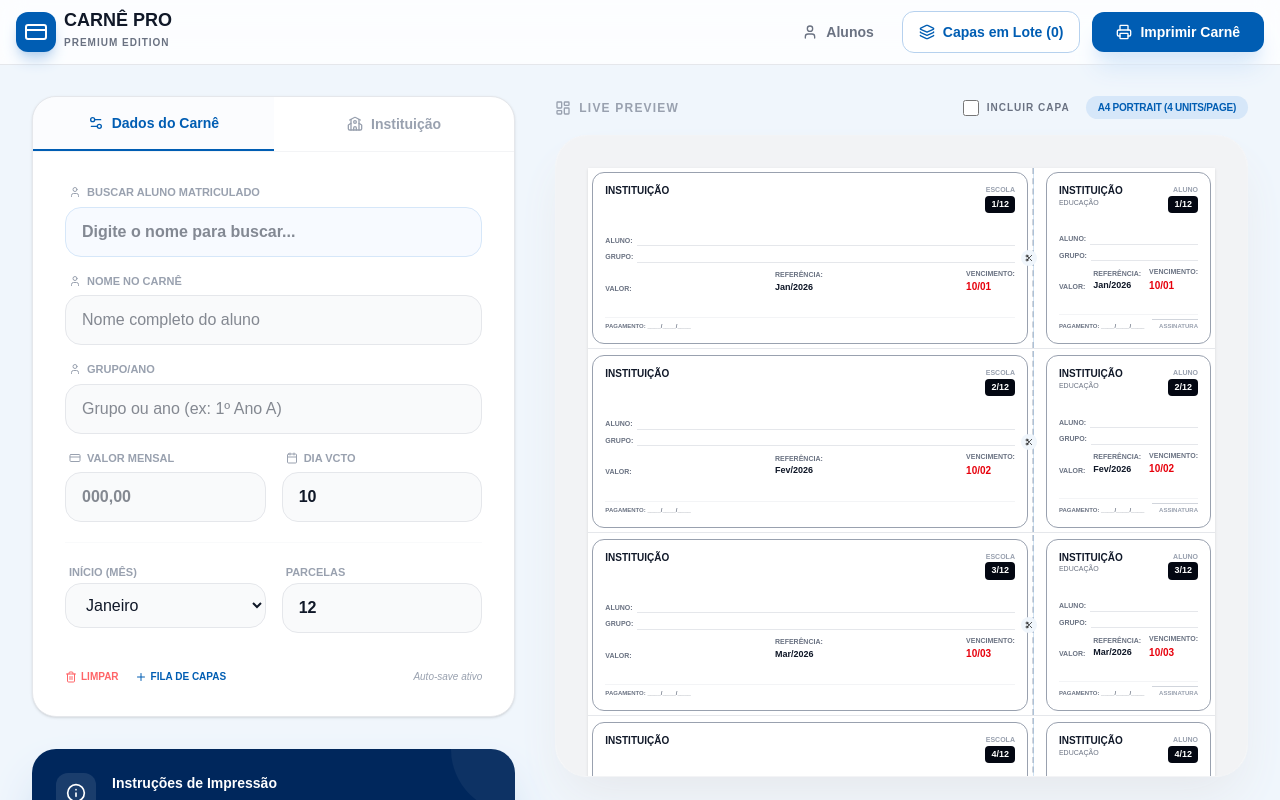
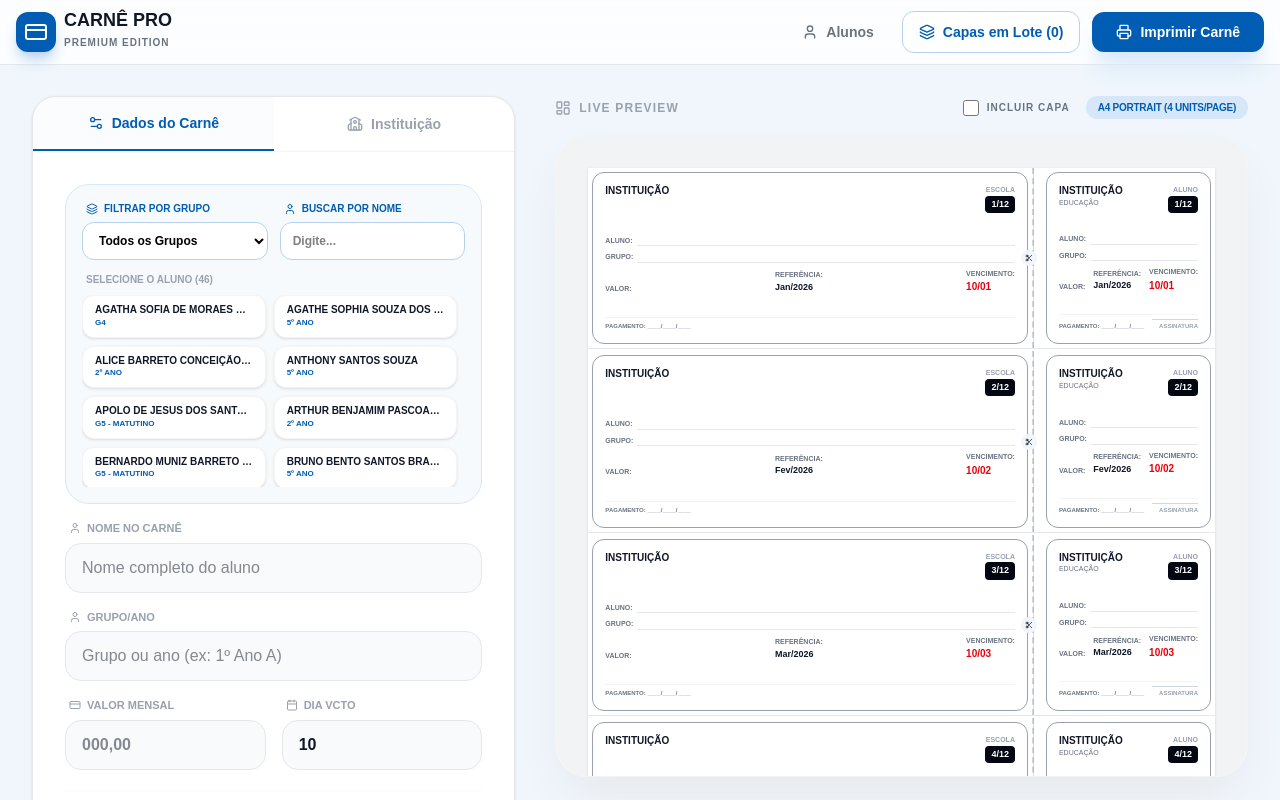
Before and after one commit to fabiobpereira45-del/Carn-, a React (Vite) app: page / in a window 1280 px wide. Shown: the top 800 px of the page. Built offline with nearby package versions, Linux system fonts and the light colour scheme.

Commit message:
Add group filter and quick student selector UI

```diff
--- a/src/App.tsx
+++ b/src/App.tsx
@@ -292,8 +292,10 @@ export default function App() {
   const [activeTab, setActiveTab] = useState<'config' | 'school' | 'students'>('config');
   const [students, setStudents] = useState<Student[]>(() => {
     const saved = localStorage.getItem('enrolled_students');
-    return saved ? JSON.parse(saved) : INITIAL_STUDENTS;
+    const parsed = saved ? JSON.parse(saved) : [];
+    return parsed.length > 0 ? parsed : INITIAL_STUDENTS;
   });
+  const [selectedFilterGroup, setSelectedFilterGroup] = useState<string>('');
   const [school, setSchool] = useState<SchoolData>(() => {
     const saved = localStorage.getItem('school_data');
     return saved ? JSON.parse(saved) : {
@@ -524,43 +526,60 @@ export default function App() {
                     className="space-y-5"
                   >
                     <div className="grid grid-cols-2 gap-4">
-                      <div className="col-span-2 relative">
-                        <label className="text-[11px] font-black text-gray-400 uppercase mb-1.5 flex items-center gap-1.5 ml-1">
-                          <User className="w-3 h-3" /> Buscar Aluno Matriculado
+                      <div className="col-span-2 space-y-3 p-4 bg-brand-50/50 rounded-3xl border border-brand-100">
+                        <div className="grid grid-cols-2 gap-3">
+                          <div>
+                            <label className="text-[10px] font-black text-brand-600 uppercase mb-1.5 flex items-center gap-1.5 ml-1">
+                              <Layers className="w-3 h-3" /> Filtrar por Grupo
                             </label>
-                        <div className="relative">
+                            <select
+                              value={selectedFilterGroup}
+                              onChange={e => setSelectedFilterGroup(e.target.value)}
+                              className="w-full bg-white border border-brand-200 rounded-xl px-3 py-2.5 text-xs focus:ring-2 focus:ring-brand-500 outline-none font-bold"
+                            >
+                              <option value="">Todos os Grupos</option>
+                              {SCHOOL_CLASSES.map(c => <option key={c} value={c}>{c}</option>)}
+                            </select>
+                          </div>
+                          <div>
+                            <label className="text-[10px] font-black text-brand-600 uppercase mb-1.5 flex items-center gap-1.5 ml-1">
+                              <User className="w-3 h-3" /> Buscar por Nome
+                            </label>
                             <input
                               type="text"
-                            placeholder="Digite o nome para buscar..."
+                              placeholder="Digite..."
                               value={studentSearchTerm}
                               onChange={e => setStudentSearchTerm(e.target.value)}
-                            className="w-full bg-blue-50/50 border border-brand-100 rounded-2xl px-4 py-3 text-gray-900 focus:ring-2 focus:ring-brand-500 focus:bg-white outline-none transition-all font-bold"
+                              className="w-full bg-white border border-brand-200 rounded-xl px-3 py-2.5 text-xs focus:ring-2 focus:ring-brand-500 outline-none font-bold"
                             />
-                          <AnimatePresence>
-                            {studentSearchTerm && (
-                              <motion.div
-                                initial={{ opacity: 0, y: -10 }}
-                                animate={{ opacity: 1, y: 0 }}
-                                exit={{ opacity: 0, y: -10 }}
-                                className="absolute z-50 left-0 right-0 mt-2 bg-white border border-gray-200 rounded-2xl shadow-2xl max-h-60 overflow-y-auto"
-                              >
-                                {students.filter(s => s.name.toLowerCase().includes(studentSearchTerm.toLowerCase())).length > 0 ? (
-                                  students.filter(s => s.name.toLowerCase().includes(studentSearchTerm.toLowerCase())).map(student => (
+                          </div>
+                        </div>
+
+                        <div className="space-y-2">
+                          <label className="text-[10px] font-black text-gray-400 uppercase ml-1 block">
+                            Selecione o Aluno ({students.filter(s => (!selectedFilterGroup || s.class === selectedFilterGroup) && (!studentSearchTerm || s.name.toLowerCase().includes(studentSearchTerm.toLowerCase()))).length})
+                          </label>
+                          <div className="grid grid-cols-1 sm:grid-cols-2 gap-2 max-h-48 overflow-y-auto pr-2 custom-scrollbar">
+                            {students
+                              .filter(s => (!selectedFilterGroup || s.class === selectedFilterGroup) && (!studentSearchTerm || s.name.toLowerCase().includes(studentSearchTerm.toLowerCase())))
+                              .sort((a,b) => a.name.localeCompare(b.name))
+                              .map(student => (
                                 <button
                                   key={student.id}
                                   onClick={() => selectStudent(student)}
-                                      className="w-full text-left px-4 py-3 hover:bg-brand-50 border-b border-gray-50 last:border-0 transition-colors"
+                                  className="text-left px-3 py-2 bg-white border border-gray-100 hover:border-brand-300 hover:bg-brand-50 rounded-xl transition-all shadow-sm group active:scale-[0.98]"
                                 >
-                                      <div className="font-bold text-gray-900 text-sm">{student.name}</div>
-                                      <div className="text-[10px] text-brand-600 font-bold uppercase">{student.class}</div>
+                                  <div className="font-bold text-gray-900 text-[10px] leading-tight truncate uppercase">{student.name}</div>
+                                  <div className="text-[8px] text-brand-600 font-bold uppercase truncate">{student.class}</div>
                                 </button>
                               ))
-                                ) : (
-                                  <div className="px-4 py-3 text-xs text-gray-400 italic">Nenhum aluno encontrado</div>
+                            }
+                            {students.filter(s => (!selectedFilterGroup || s.class === selectedFilterGroup) && (!studentSearchTerm || s.name.toLowerCase().includes(studentSearchTerm.toLowerCase()))).length === 0 && (
+                              <div className="col-span-2 py-8 text-center text-[10px] text-gray-400 bg-white/50 rounded-xl border border-dashed border-gray-100">
+                                Nenhum aluno encontrado neste filtro
+                              </div>
                             )}
-                              </motion.div>
-                            )}
-                          </AnimatePresence>
+                          </div>
                         </div>
                       </div>
                       <div className="col-span-2">
```
Lines whose indentation alone changed are shown as unchanged.
